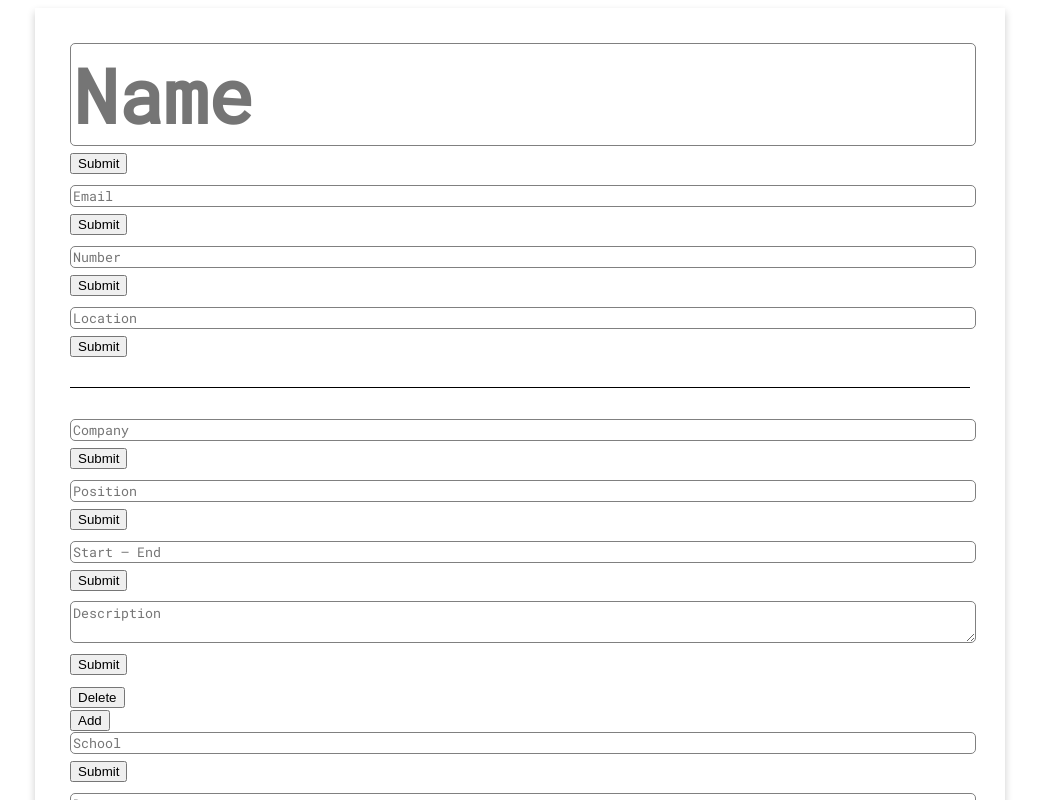
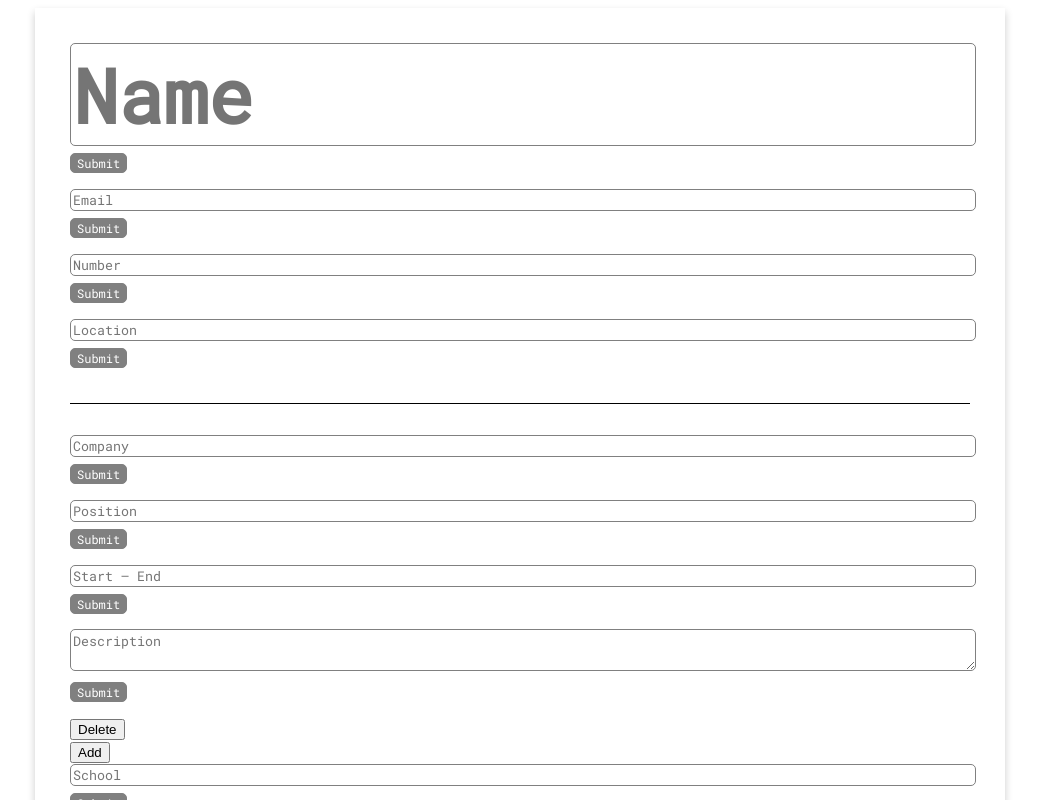
Before and after one commit to FrancisLangit/resumake, a React (Create React App) app: page / in a window 1280 px wide. Shown: the top 800 px of the page, without its empty margins (120-1159 px from the left). Built offline with nearby package versions, Linux system fonts and the light colour scheme; the HTML template or start-up script is replaced by a standard one.

Commit message:
Style FieldForm submit buttons

```diff
--- a/src/components/Field/FieldForm/FieldForm.js
+++ b/src/components/Field/FieldForm/FieldForm.js
@@ -13,15 +13,19 @@ const FieldForm = ({
   };
 
   const inputProps = {
+    className: style.input,
+    placeholder: inputPlaceholder,
     value: inputValue,
+
     onChange: (event) => setInputValue(event.target.value),
-    placeholder: inputPlaceholder,
   };
 
   return (
-    <form onSubmit={(e) => handleSubmit(e)} className={style.FieldForm}>
+    <form onSubmit={(e) => handleSubmit(e)} className={style.form}>
       {isTextarea ? <textarea {...inputProps} /> : <input {...inputProps} />}
-      <button type="submit">Submit</button>
+      <button type="submit" className={style.submit}>
+        Submit
+      </button>
     </form>
   );
 };
--- a/src/components/Field/FieldForm/FieldForm.module.scss
+++ b/src/components/Field/FieldForm/FieldForm.module.scss
@@ -1,12 +1,21 @@
-.FieldForm {
-  margin-bottom: 10px;
+.form {
+  margin-bottom: 15px;
+}
 
-  input,
-  textarea {
+.input {
   border-radius: 5px;
   border: 1px solid grey;
   font-family: 'Roboto Mono';
   margin-bottom: 5px;
   width: 100%;
 }
+
+.submit {
+  background-color: grey;
+  border-radius: 5px;
+  border: 1px solid grey;
+  color: white;
+  cursor: pointer;
+  font-family: 'Roboto Mono';
+  font-size: 12px;
 }
```
Lines whose indentation alone changed are shown as unchanged.
